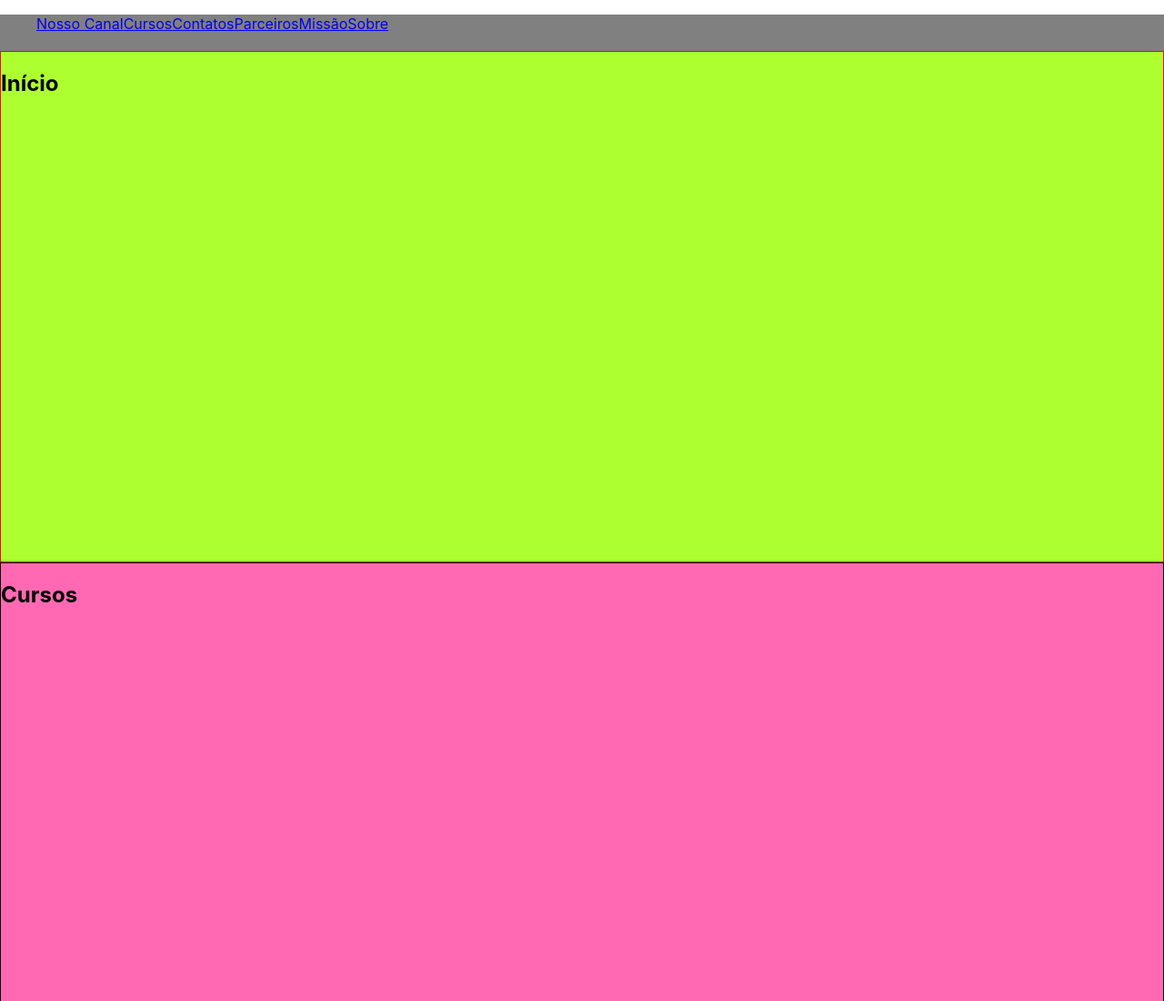
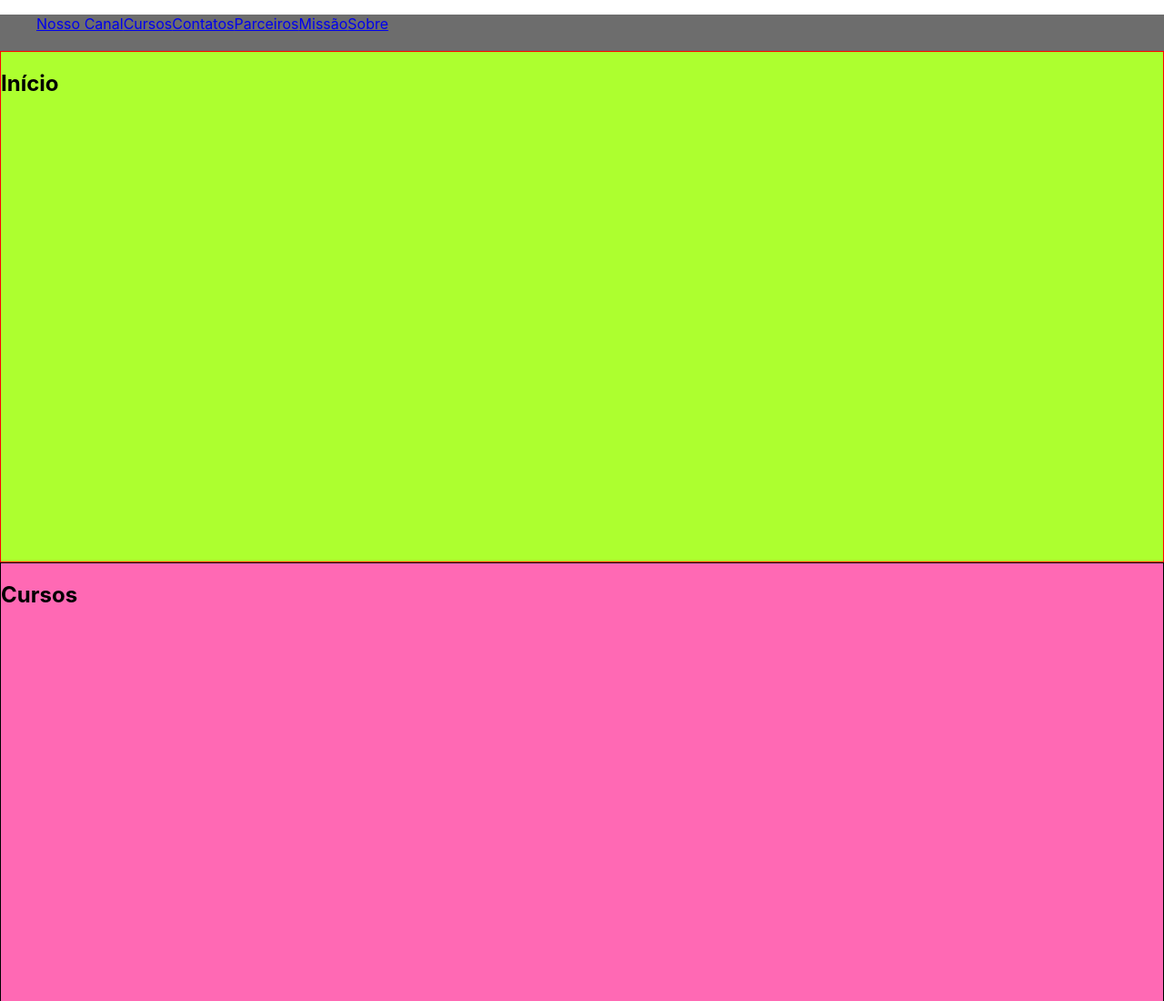
Before and after one commit to LEANDRO0486/menu_horizontal_webII, a React app in the folder menu/: page / in a window 1280 px wide. Shown: the top 1100 px of the page at 91% size. Built offline with nearby package versions, Linux system fonts and the light colour scheme.

Commit message:
(18/08) menu horizontal correto

```diff
--- a/menu/src/componentes/Menu_Horizontal.css
+++ b/menu/src/componentes/Menu_Horizontal.css
@@ -1,5 +1,5 @@
 .navMenu {
-    background-color: gray;
+    background-color: #6d6d6d;
     height: 5vh;
 
 }
@@ -15,7 +15,6 @@
 
 }
 .navMenu ul li a:hover {
-    color: #6d6d6d;
     font-weight: bold;
     font-size: 18px;
     color: red;
```
Also changed, not shown: menu/README.md, menu/package.json (line endings or trailing spaces), menu/public/index.html (line endings or trailing spaces), menu/src/componentes/App.css (line endings or trailing spaces), menu/src/componentes/App.js (line endings or trailing spaces), menu/src/componentes/Menu_Horizontal.js (line endings or trailing spaces), menu/src/index.css (line endings or trailing spaces), menu/src/index.js (line endings or trailing spaces), 2 other files.
